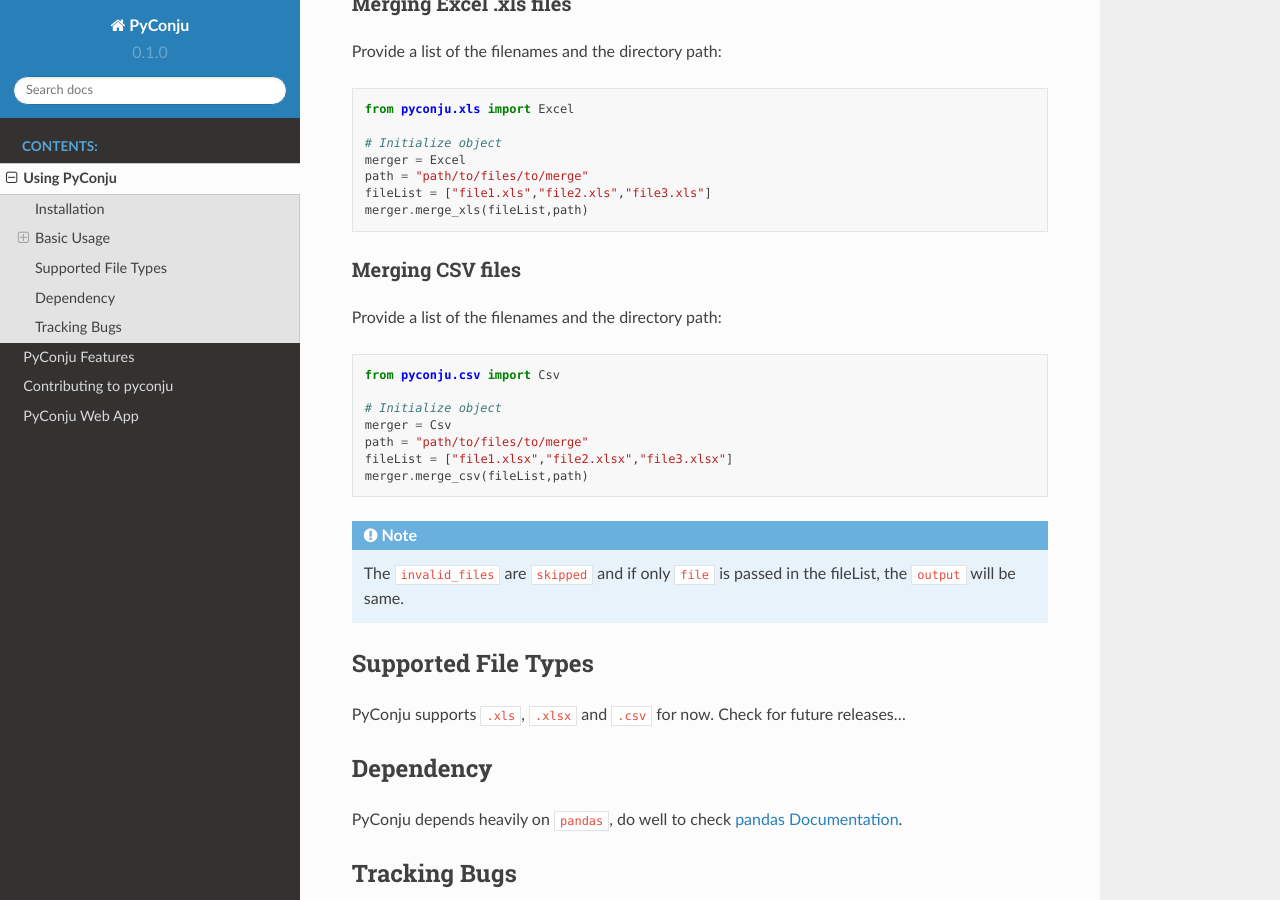
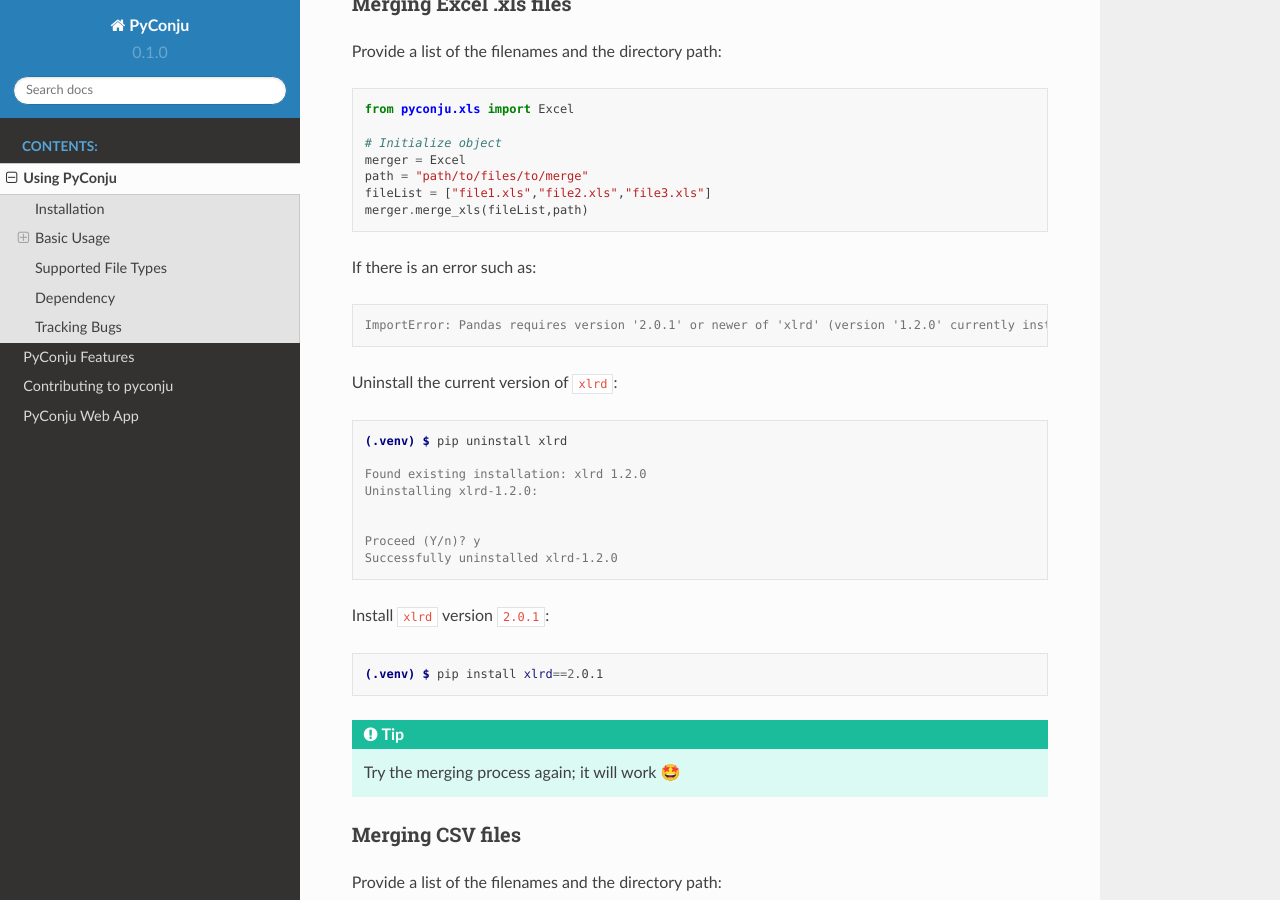
Before and after one commit to dyagee/pyconju, a Sphinx documentation site: the page built from docs/source/usage.rst, in a window 1280 px wide and 900 px high, scrolled down 758 px. Built offline with Sphinx 7.4.7 and the Read the Docs theme 2.0.0, drawn with Linux system fonts in a browser that asks for light colours.

```diff
--- a/docs/source/contributing.rst
+++ b/docs/source/contributing.rst
@@ -10,7 +10,7 @@ PyConju is constantly updated with code improvements, new features and requests
 
 Contributions to pyconju are always welcomed and are highly appreciated! If you want to take part in the pyconju project, there are two ways to do so:
 
-1. Open an `issue <https://pandasguide.readthedocs.io/en/latest/>`_ and describe your idea, or the bug that you encountered.
+1. Open an `issue <https://github.com/dyagee/pyconju/issues>`_ and describe your idea, or the bug that you encountered.
 2. Contribute to pyconju and fix/implement the missing feature yourself. Please follow the instructions and guidelines listed below 👇
 
 Thank you for your contribution! 💐
--- a/docs/source/usage.rst
+++ b/docs/source/usage.rst
@@ -51,6 +51,36 @@ Provide a list of the filenames and the directory path:
    fileList = ["file1.xls","file2.xls","file3.xls"]
    merger.merge_xls(fileList,path)
 
+If there is an error such as:
+
+.. code-block:: console
+
+   ImportError: Pandas requires version '2.0.1' or newer of 'xlrd' (version '1.2.0' currently installed).
+
+Uninstall the current version of ``xlrd``:
+
+.. code-block:: console
+
+   (.venv) $ pip uninstall xlrd
+
+   Found existing installation: xlrd 1.2.0
+   Uninstalling xlrd-1.2.0:
+
+
+   Proceed (Y/n)? y
+   Successfully uninstalled xlrd-1.2.0
+
+
+Install ``xlrd`` version ``2.0.1``:
+
+.. code-block:: console
+
+   (.venv) $ pip install xlrd==2.0.1
+
+.. tip::
+   Try the merging process again; it will work 🤩
+
+
 
 Merging  CSV files
 ^^^^^^^^^^^^^^^^^^
```
Also changed, not shown: README.md (+28 -0 lines), docs/source/index.rst (+3 -6 lines).
